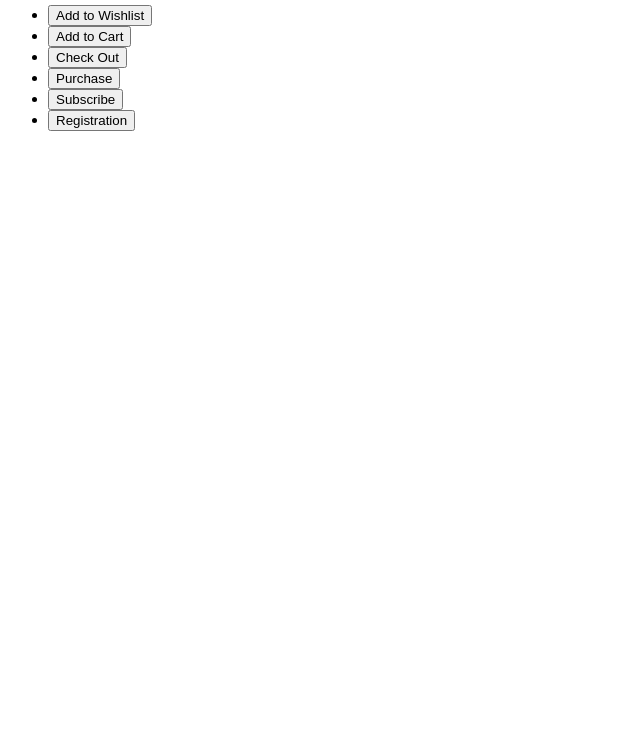
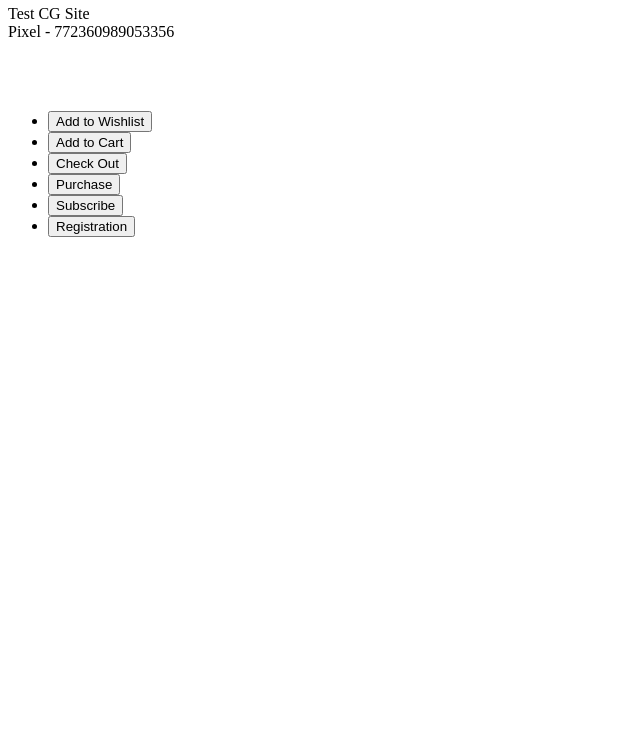
Before and after one commit to cbmeta/am-testsite01, a plain HTML site: page index.html in a window 1280 px wide. Shown: the part 50-800 px from the top of the page, without its empty margins (0-640 px from the left). Drawn offline with Linux system fonts and the light colour scheme.

Commit message:
Update index.html

```diff
--- a/index.html
+++ b/index.html
@@ -25,6 +25,16 @@
 <body>
     <h2>pixel test page</h2>
     <div>
+
+      <p>
+        Test CG Site
+          <br />
+        Pixel - 772360989053356
+          <br />
+          <br />
+          <br />
+          <br />
+      </p>
     <ul>
         <li><button id="addToWishlistButton" type="button">Add to Wishlist</button></li>
         <li><button id="addToCartButton" type="button">Add to Cart</button></li>
```
